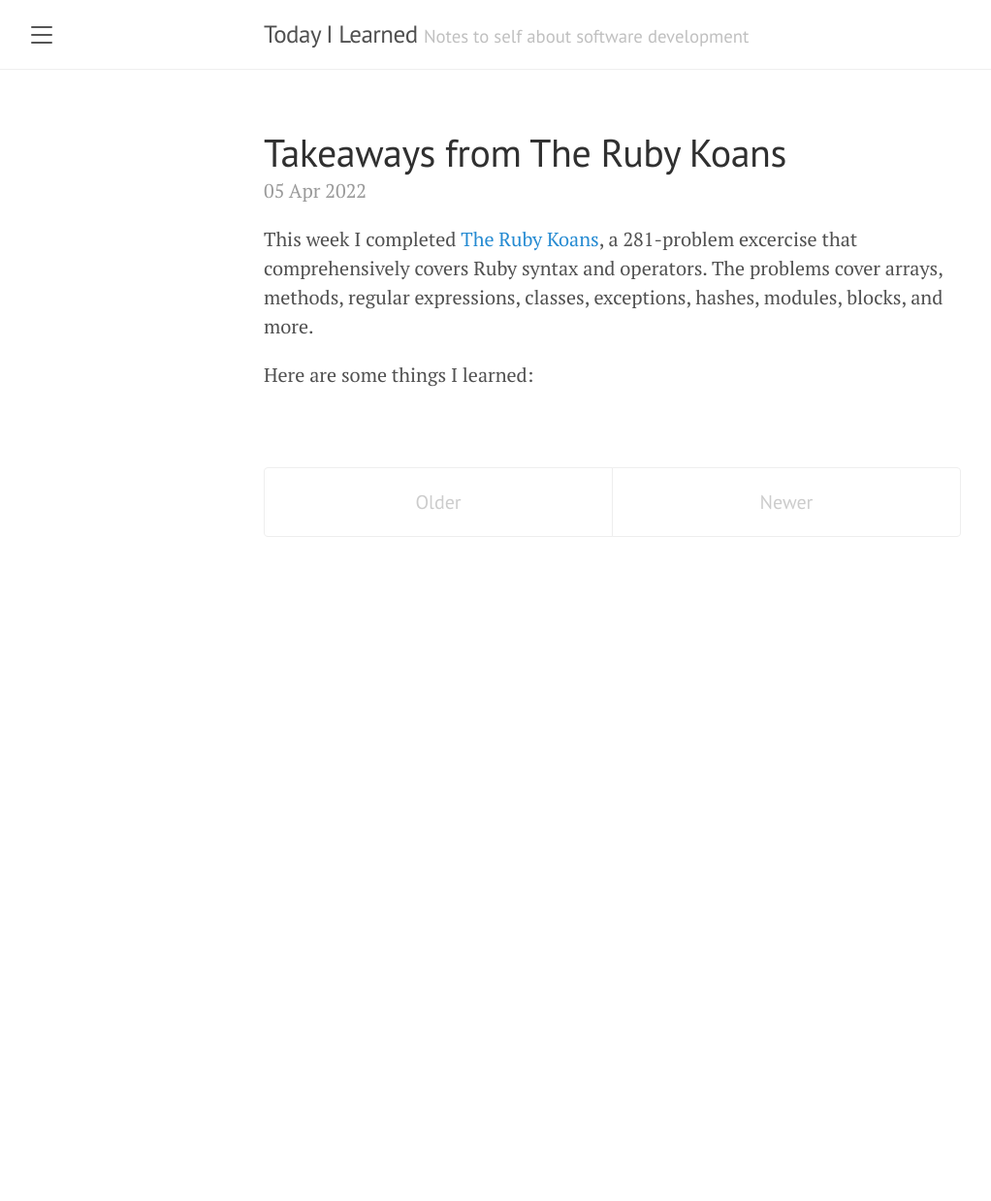
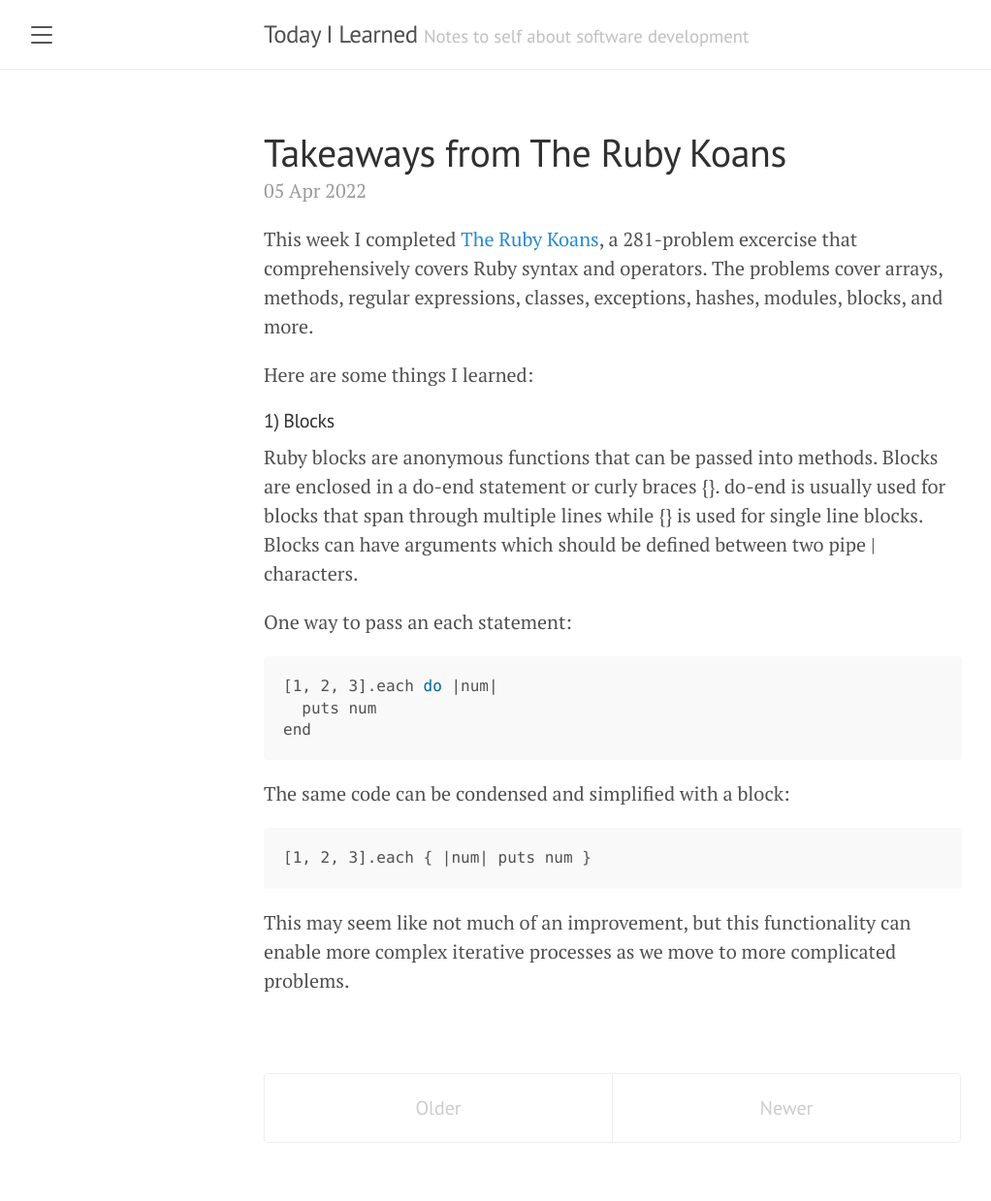
Before and after one commit to claycurran0/learningjournal, a Jekyll site: the page built from index.html, in a window 1280 px wide. Shown: the whole page at 97% size, without its empty margins (8-1030 px from the left). Built offline with Jekyll 4.4.1, drawn with Linux system fonts in a browser that asks for light colours; a script that is not in the unit is left out; the list of posts is cut into pages by our own code; before the commit the page ends 900 px from its top, so only the background shows below that.

Commit message:
Update 2022-04-05-three-things-i-learned-from-the-ruby-koans.md

````diff
--- a/_posts/2022-04-05-three-things-i-learned-from-the-ruby-koans.md
+++ b/_posts/2022-04-05-three-things-i-learned-from-the-ruby-koans.md
@@ -6,3 +6,19 @@ title: Takeaways from The Ruby Koans
 This week I completed [The Ruby Koans](http://rubykoans.com/), a 281-problem excercise that comprehensively covers Ruby syntax and operators. The problems cover arrays, methods, regular expressions, classes, exceptions, hashes, modules, blocks, and more.
 
 Here are some things I learned:
+
+##### 1) Blocks
+Ruby blocks are anonymous functions that can be passed into methods. Blocks are enclosed in a do-end statement or curly braces {}. do-end is usually used for blocks that span through multiple lines while {} is used for single line blocks. Blocks can have arguments which should be defined between two pipe | characters.
+
+One way to pass an each statement:
+
+```sh
+[1, 2, 3].each do |num|
+  puts num
+end
+```
+The same code can be condensed and simplified with a block:
+```sh
+[1, 2, 3].each { |num| puts num }
+```
+This may seem like not much of an improvement, but this functionality can enable more complex iterative processes as we move to more complicated problems.
````
